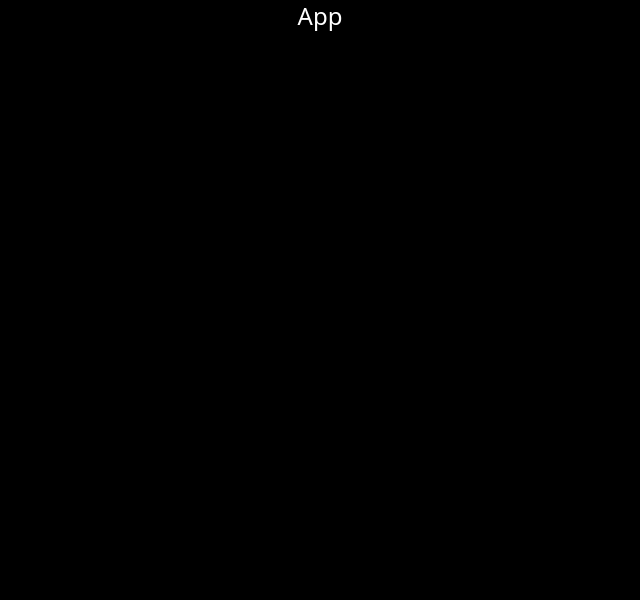
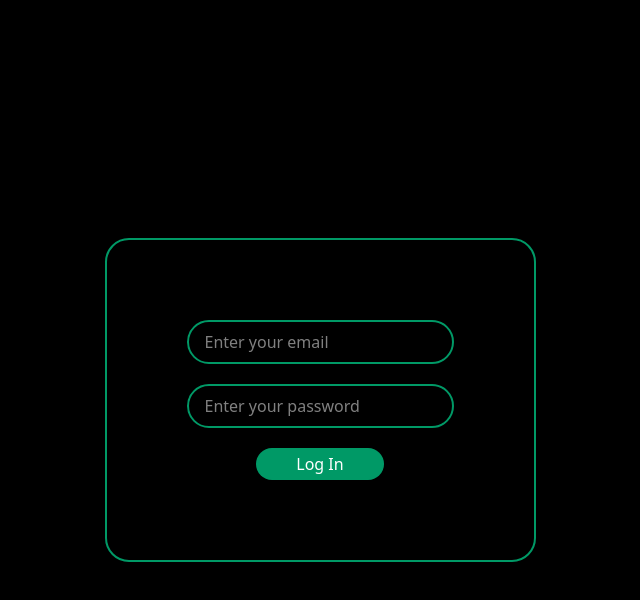
Before and after one commit to tejasmusale99/employee-management-system, a React (Vite) app: page / in a window 1280 px wide. Shown: the top 600 px of the page, without its empty margins (320-960 px from the left). Built offline with nearby package versions, Linux system fonts and the light colour scheme.

Commit message:
created a layout for log in page

```diff
--- a/src/App.jsx
+++ b/src/App.jsx
@@ -1,7 +1,9 @@
+import LogIn from "./components/Auth/LogIn"
+
 function App() {
   return (
     <>
-    <h1 className="text-fuchsia-900 text-2xl text-center">App</h1>
+    <LogIn />
     </>
   )
 }
--- a/src/components/Auth/LogIn.jsx
+++ b/src/components/Auth/LogIn.jsx
@@ -0,0 +1,15 @@
+const LogIn = () => {
+  return (
+    <div className="flex items-center justify-center h-screen w-screen ">
+      <div className="border-2 border-emerald-600 p-20 rounded-3xl">
+        <form className="flex flex-col gap-5 items-center justify-center">
+          <input className="border-2 border-emerald-600 rounded-full py-2 px-4 " type="email" placeholder="Enter your email" />
+          <input className="border-2 border-emerald-600 rounded-full py-2 px-4 " type="password" placeholder="Enter your password" />
+          <button className=" bg-emerald-600 rounded-full py-1 px-10 cursor-pointer hover:bg-emerald-500 hover:text-black" type="submit">Log In</button>
+        </form>
+      </div>
+    </div>
+  );
+};
+
+export default LogIn;
```
